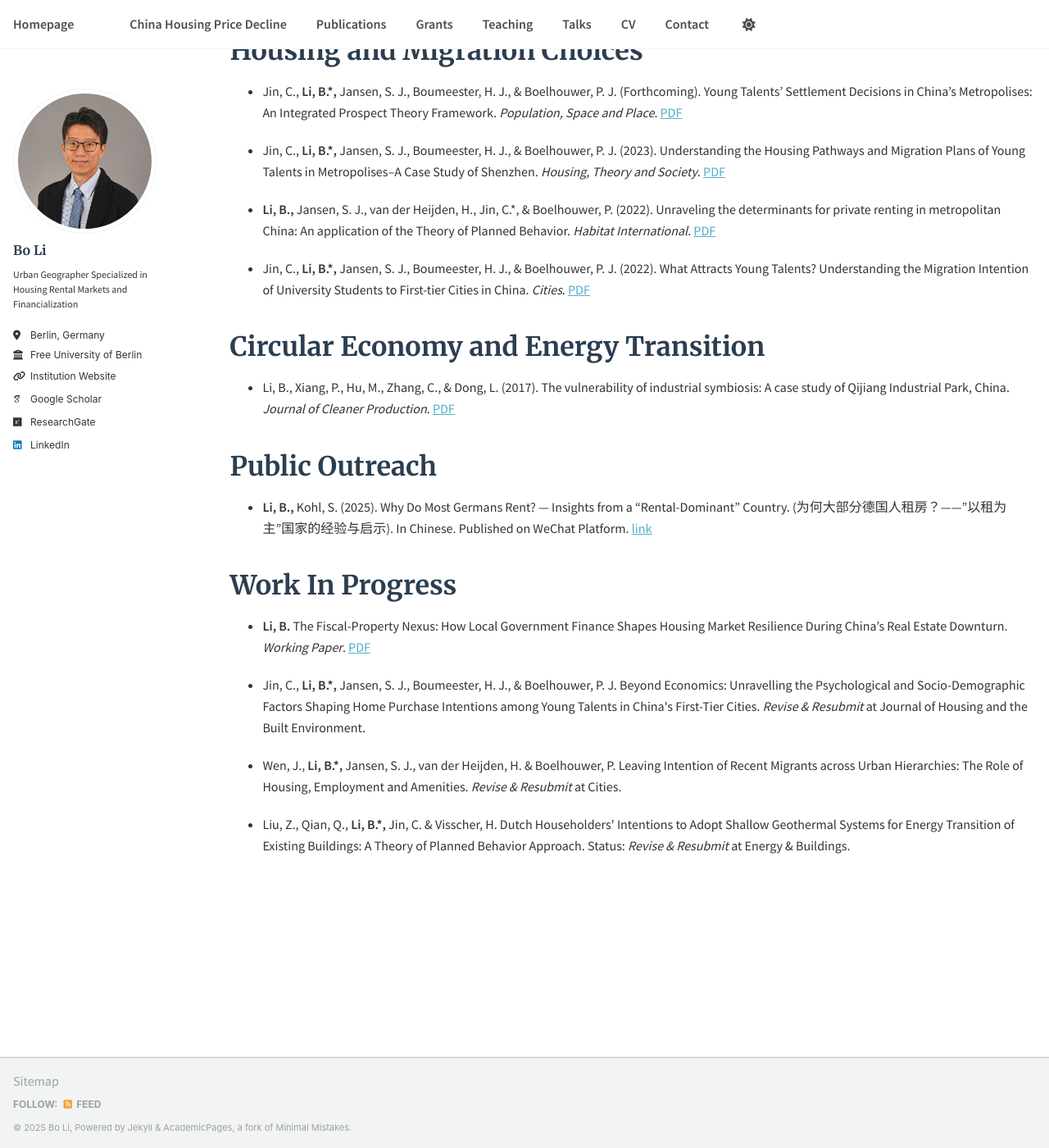
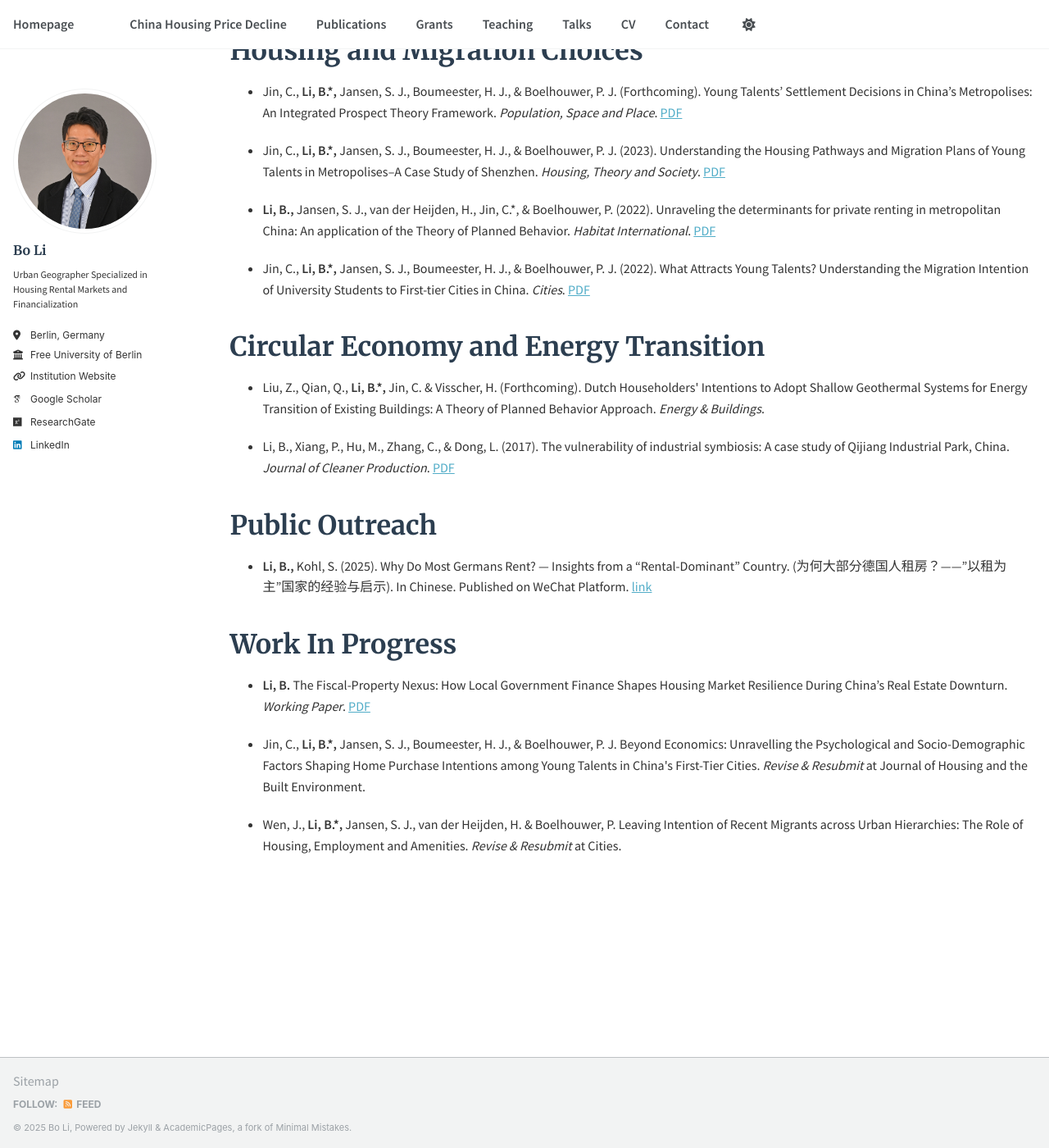
Before and after one commit to housingforall/housingforall.github.io, a Jekyll site: the page built from _pages/publications.md, in a window 1280 px wide and 1400 px high, scrolled down 779 px. Shown: the whole window at 82% size. Built offline with Jekyll 4.4.1, drawn with Linux system fonts in a browser that asks for light colours; some web fonts are replaced; some of the changed lines change nothing that is shown.

Commit message:
Update publications.md

```diff
--- a/_pages/publications.md
+++ b/_pages/publications.md
@@ -34,6 +34,7 @@ author_profile: true
 * Jin, C., **Li, B.\*,** Jansen, S. J., Boumeester, H. J., & Boelhouwer, P. J. (2022). What Attracts Young Talents? Understanding the Migration Intention of University Students to First-tier Cities in China. *Cities*. [PDF](https://housingforall.github.io/files/cities_2022.pdf)
 
 ## Circular Economy and Energy Transition
+* Liu, Z., Qian, Q., **Li, B.\*,** Jin, C. & Visscher, H. (Forthcoming). Dutch Householders\' Intentions to Adopt Shallow Geothermal Systems for Energy Transition of Existing Buildings: A Theory of Planned Behavior Approach. *Energy & Buildings*.
 
 * Li, B., Xiang, P., Hu, M., Zhang, C., & Dong, L. (2017). The vulnerability of industrial symbiosis: A case study of Qijiang Industrial Park, China. *Journal of Cleaner Production*. [PDF](https://housingforall.github.io/files/jcp_2017.pdf)
 
@@ -48,5 +49,3 @@ author_profile: true
 * Jin, C., **Li, B.\*,** Jansen, S. J., Boumeester, H. J., & Boelhouwer, P. J.  Beyond Economics: Unravelling the Psychological and Socio-Demographic Factors Shaping Home Purchase Intentions among Young Talents in China\'s First-Tier Cities. *Revise & Resubmit* at Journal of Housing and the Built Environment.
 
 * Wen, J., **Li, B.\*,** Jansen, S. J., van der Heijden, H. & Boelhouwer, P.  Leaving Intention of Recent Migrants across Urban Hierarchies: The Role of Housing, Employment and Amenities. *Revise & Resubmit* at Cities.
-
-* Liu, Z., Qian, Q., **Li, B.\*,** Jin, C. & Visscher, H.  Dutch Householders\' Intentions to Adopt Shallow Geothermal Systems for Energy Transition of Existing Buildings: A Theory of Planned Behavior Approach. Status: *Revise & Resubmit* at Energy & Buildings.
```
